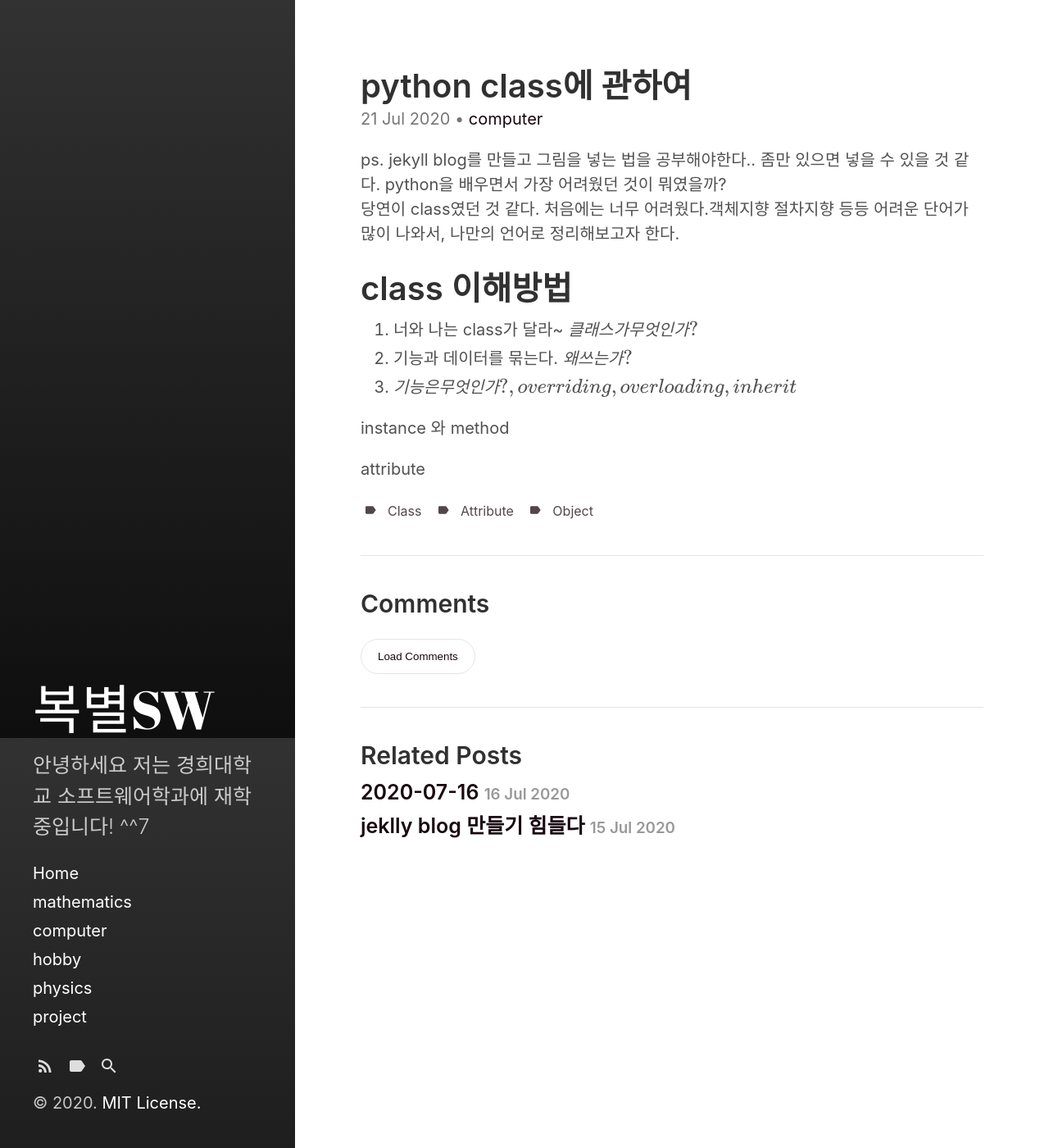
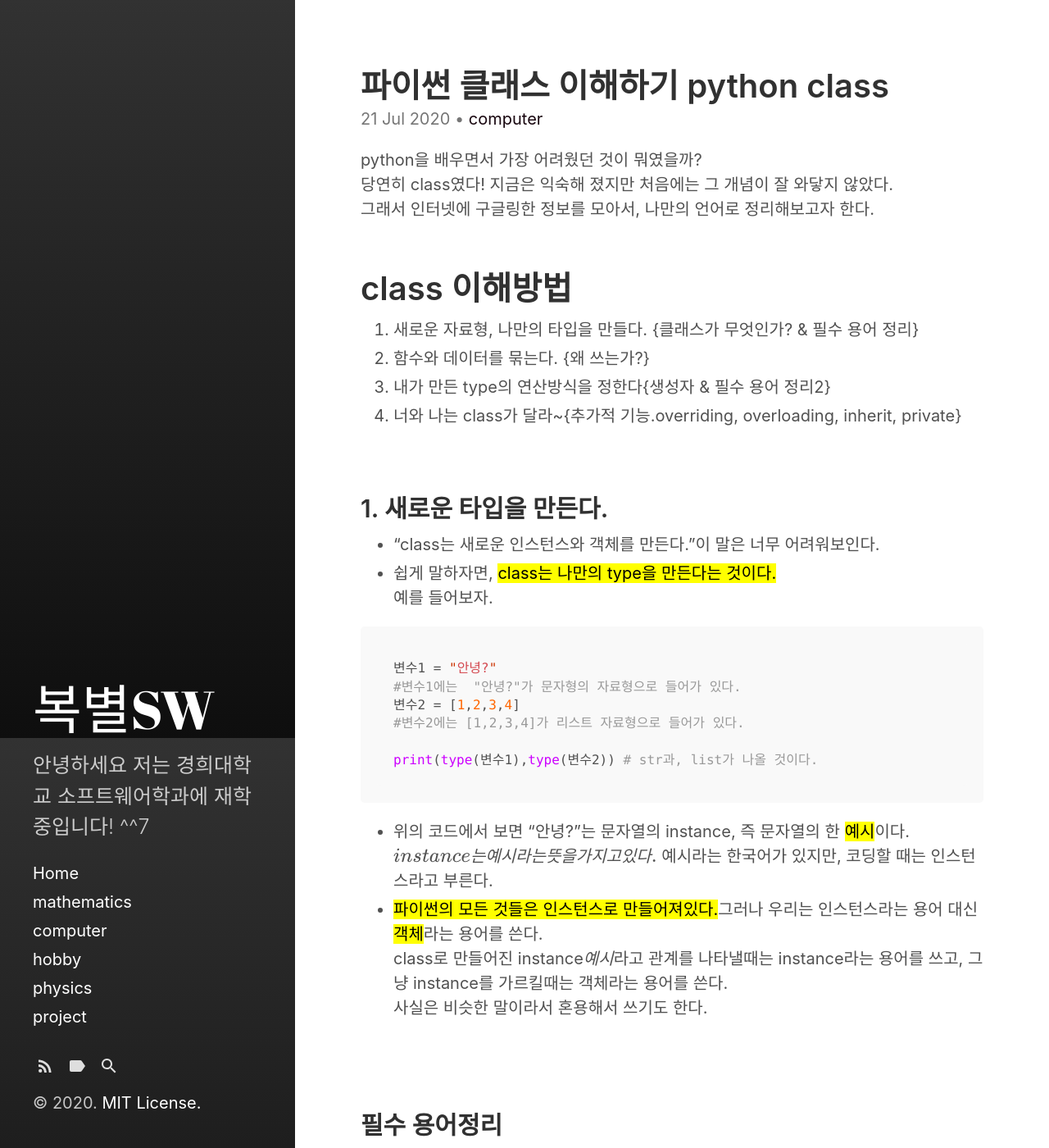
Before and after one commit to luckydipper/luckydipper.github.io, a Jekyll site: the page built from _posts/2020-7-21-computer.md, in a window 1280 px wide and 1400 px high. Shown: the whole window at 82% size. Built offline with Jekyll 4.4.1, drawn with Linux system fonts in a browser that asks for light colours; formulas are drawn with MathJax 3; some of the changed text lies outside the part shown.

Commit message:
update
update class explanation

````diff
--- a/_posts/2020-7-21-computer.md
+++ b/_posts/2020-7-21-computer.md
@@ -1,6 +1,6 @@
 ---
 layout: post
-title: "python class에 관하여"
+title: "파이썬 클래스 이해하기 python class"
 categories:
   - computer
 tags:
@@ -10,16 +10,116 @@ tags:
 last_modified_at: 2020-07-21
 comments: true
 ---
-ps. jekyll blog를 만들고 그림을 넣는 법을 공부해야한다.. 좀만 있으면 넣을 수 있을 것 같다.
+
 python을 배우면서 가장 어려웠던 것이 뭐였을까?<br>
- 당연이 class였던 것 같다. 처음에는 너무 어려웠다.객체지향 절차지향 등등 어려운 단어가 많이 나와서, 나만의 언어로 정리해보고자 한다.<br>
+당연히 class였다! 지금은 익숙해 졌지만 처음에는 그 개념이 잘 와닿지 않았다.<br>
+그래서 인터넷에 구글링한 정보를 모아서, 나만의 언어로 정리해보고자 한다.<br>
+<br>
 
 
 # class 이해방법
-1. 너와 나는 class가 달라~ (클래스가 무엇인가?)
-2. 기능과 데이터를 묶는다. (왜 쓰는가?)
-3. (기능은 무엇인가?,overriding, overloading, inherit)
+1. 새로운 자료형, 나만의 타입을 만들다. {클래스가 무엇인가? & 필수 용어 정리}
+2. 함수와 데이터를 묶는다. {왜 쓰는가?}
+3. 내가 만든 type의 연산방식을 정한다{생성자 & 필수 용어 정리2}
+4. 너와 나는 class가 달라~{추가적 기능.overriding, overloading, inherit, private}
+<br>
+<br>
+<br>
 
-instance 와 method
+## 1. 새로운 타입을 만든다.
+* "class는 새로운 인스턴스와 객체를 만든다."이 말은 너무 어려워보인다.<br>
+* 쉽게 말하자면, <mark>class는 나만의 type을 만든다는 것이다.</mark><br>
+예를 들어보자.<br>
 
-attribute
+```python
+변수1 = "안녕?"
+#변수1에는  "안녕?"가 문자형의 자료형으로 들어가 있다.
+변수2 = [1,2,3,4]
+#변수2에는 [1,2,3,4]가 리스트 자료형으로 들어가 있다.
+
+print(type(변수1),type(변수2)) # str과, list가 나올 것이다.
+```
+
+* 위의 코드에서 보면 "안녕?"는 문자열의 instance, 즉 문자열의 한 <mark>예시</mark>이다.<br>
+  (instance는 예시라는 뜻을 가지고 있다.) 예시라는 한국어가 있지만, 코딩할 때는 인스턴스라고 부른다.<br>
+* <mark>파이썬의 모든 것들은 인스턴스로 만들어져있다.</mark>그러나 우리는 인스턴스라는 용어 대신 <mark>객체</mark>라는 용어를 쓴다.<br>
+  class로 만들어진 instance(예시)라고 관계를 나타낼때는 instance라는 용어를 쓰고, 그냥 instance를 가르킬때는 객체라는 용어를 쓴다.<br>
+  사실은 비슷한 말이라서 혼용해서 쓰기도 한다. <br>
+<br>
+<br>
+<br>
+
+## 필수 용어정리
+더 자세한 용어를 설명하기 위해 다음 예시를 들어보자.<br>
+용어가 많아보이지만 형광색으로 친 용어들은 모두 아는 것이 좋다.<br>
+```python
+class 슬라임:
+  구성물질 = 액체 #self가 붙지 않은 것들은 class변수라고 한다.
+monster1 = 슬라임()
+monster2 = 슬라임()
+
+print(monster1.구성물질,monster2.구성물질,type(monster1))
+```
+나는 class로 나만의 슬라임 타입을 만들고, 그 예시인 monster1을 만들었다.<br>
+
+1. 구성물질 이것을 <mark>class변수</mark>라고 한다.<br>
+  class로 나만의 type을 만들때, 모든 슬라임이 <mark>공통으로</mark> 갖는 요소를 저장하고 싶다. 이때 우리는 class변수를 사용한다.<br>
+  class안에 그냥 변수를 선언하면, class변수가 만들어진다. 이것은 뒤에 나오는 instance변수와 구별된다.<br>
+  ```monster.구성물질```를 통해 부를 수 있다. <br>
+  ```print(monster.구성물질)```로 원래 설정 해놨던 class변수를 가져올 수 있고,<br>
+  ```monster.구성물질 = 고체```로 고칠 수도 있다.<br>
+  ```monster.새로운특성 = 까칠함```까지 새로운 class 변수를 지정하여 넣을 수도 있다.<br>
+
+
+2. ```self.hp = 10``` {우리는 이것을 <mark>instance변수</mark>라고 한다.}
+  class변수로 모든 슬라임의 공통 요소를 만들어 줬다면, <mark>개인적인 요소</mark>를 넣어줘야 한다.<br>
+  - self 이것이 쓰인 이유가 궁금할 것이다. self는 instance를 가르키기 위해서 넣은 것이다.<br>
+  <b>그림 첨부 예정</b>
+
+  이 instance 변수는 반드시```__init__(self)```이라는 <mark>생성자 함수안에 넣는 것을 추천한다.</mark><br>
+  안 좋은 예시를 보여주겠다.<br>
+  ```python
+  class 슬라임:
+    self.hp =10
+  monster = 슬라임()
+  print(monster.슬라임)
+  ```
+  이렇게 쓸 수 있다. 하지만 이것은 class 변수랑 다를 것이 없다. 호출하는 방법도, 사용하는 방법도, 써넣는 방법도 class변수랑 다를 것이 없게 된다.<br>
+  하지만 ```__init__(self)```이라는 함수에 넣는 순간 아래와 같아진다.<br>
+  ```python
+  class 슬라임:
+    def __init__(self,hp): #클래스 안의 함수를 method라고 부른다. method중에서 __init__함수는 시작할 때 호출된다.
+      self.hp = hp    #이 줄이 가장 중요하다. 이렇게 instance변수에 받은 값을 대입 해줘야 한다.
+      print("쿠후훗 몬스터가 생성되었다!!")
+  monster1 = 슬라임(10)
+  monster2 = 슬라임(12)
+  ```
+  위와 같이 몬스터가 생길 때마다. print할 수 있다.<br>
+  즉, 나만의 타입을 만들 때, <mark>필요한 각각의 데이터를 instance를 만들 때부터 줄 수 있다.</mark><br>
+  instance변수와 ```__init__(self,)
+
+* def 귀여운척하기(self): {class 안에 정의된 함수를 <mark>매서드(method)</mark>라고 부른다.}
+* def 점프하기(self):
+
+```python
+class 슬라임:
+  구성물질 = 액체 #self가 붙지 않은 것들은 class변수라고 한다.
+  self.hp = 10 #self. 으로 시작하는 것들을 instance변수라고 한다. 하지만 이렇게 쓰면 의미가 없다.
+  def 귀여운척하기(self): #클래스 안에 정의된 함수를 method라고 부른다. 항상 self를 매계변수로 넣어주자.
+    print("아잉~")
+monster1 = 슬라임()
+```
+<br>
+<br>
+
+## 2. 함수와 데이터를 묶는다.
+클레스를 만드는 이유는 객체지향적으로 프로그래밍하기 위해서이다.<br>
+객체지향, 객체를 지향한다는 것은 <mark>데이터와 함수를 묶는다</mark>는 의미가 있다.<br>
+
+
+
+아래 예시를 들어보자.
+나는 게임을 만들 것이다.
+
+## 3. 대수구조를 만든다.
+대수구조
````
